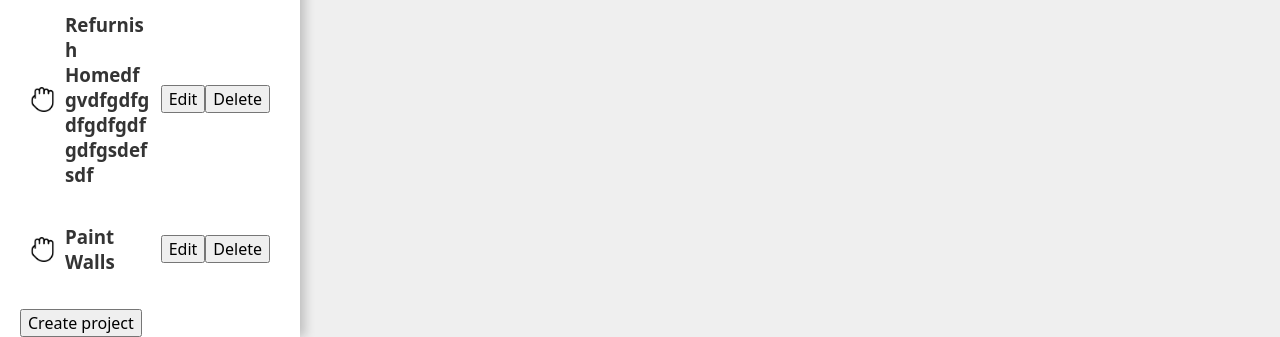
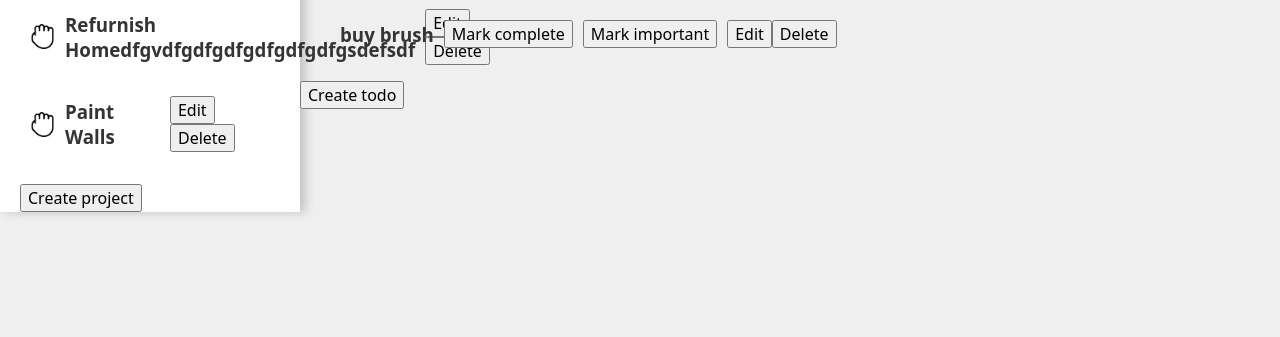
Before and after one commit to niklonberg/TOP-Todo-List, a website built with webpack: page dist/index.html in a window 1280 px wide. Shown: the part 517-854 px from the top of the page. After the commit the page ends 800 px from the top, so only its background shows below. Built offline with nearby package versions, Linux system fonts and the light colour scheme.

Commit message:
add container for list details

```diff
--- a/src/css-components/side-bar.css
+++ b/src/css-components/side-bar.css
@@ -24,9 +24,9 @@
     border-bottom: 2px solid var(--text-color);
     letter-spacing: 1.5px;
   }
-
-  #side-bar h3 {
-    min-width: 0; /* ensure long words break correctly */
+  /* ensure long words break correctly */
+  /* #side-bar h3 {
+    min-width: 0;
     flex: 1;
-  }
+  } */
 }
--- a/src/modules/createListItemFromObject.js
+++ b/src/modules/createListItemFromObject.js
@@ -16,19 +16,20 @@ function createListItemFromObject(object) {
     li.appendChild(img);
   }
 
+  const listDetailsDiv = createElement("div", "list-details");
   for (const [key, value] of Object.entries(object)) {
-    /* console.log(key + ": " + value); */
     if (key === "title") {
       const heading = createElement("h3");
       heading.textContent = value;
-      li.appendChild(heading);
+      listDetailsDiv.appendChild(heading);
     }
 
     if (key === "description") {
       const p = createElement("p");
       p.textContent = value;
-      li.appendChild(p);
+      listDetailsDiv.appendChild(p);
     }
+    li.appendChild(listDetailsDiv);
 
     if (key === "dueDate") {
       let ele;
```
Also changed, not shown: dist/bundle.js.
